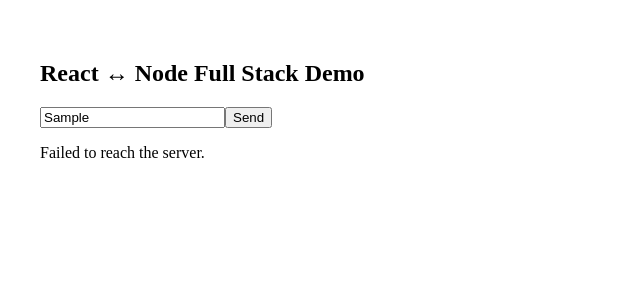
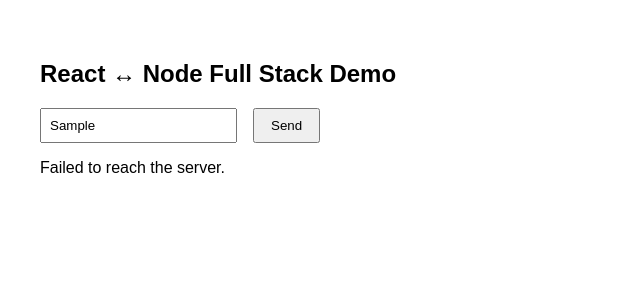
Before and after one commit to bejoy-jbt/Aws_Hello, a React (Create React App) app in the folder frontend/: page / in a window 1280 px wide. Both pictures are taken after typing "Sample" into the empty fields and a click on the button "Send". Shown: the top 300 px of the page, without its empty margins (0-640 px from the left). Built offline with nearby package versions, Linux system fonts and the light colour scheme; no server answers.

Commit message:
Update App.js

```diff
--- a/frontend/src/App.js
+++ b/frontend/src/App.js
@@ -1,3 +1,5 @@
+// src/App.js
+
 import React, { useState } from 'react';
 
 function App() {
@@ -8,7 +10,7 @@
     e.preventDefault();
 
     try {
-      const res = await fetch('http://13.60.220.5:5000/api/greet', {
+      const res = await fetch('/api/greet', {
         method: 'POST',
         headers: { 'Content-Type': 'application/json' },
         body: JSON.stringify({ name })
@@ -25,7 +27,7 @@
   };
 
   return (
-    <div style={{ padding: '2rem' }}>
+    <div style={{ padding: '2rem', fontFamily: 'Arial, sans-serif' }}>
       <h2>React ↔ Node Full Stack Demo</h2>
       <form onSubmit={handleSubmit}>
         <input
@@ -33,10 +35,13 @@
           placeholder="Enter your name"
           value={name}
           onChange={e => setName(e.target.value)}
+          style={{ padding: '0.5rem', marginRight: '1rem' }}
         />
-        <button type="submit">Send</button>
+        <button type="submit" style={{ padding: '0.5rem 1rem' }}>
+          Send
+        </button>
       </form>
-      {response && <p>{response}</p>}
+      {response && <p style={{ marginTop: '1rem' }}>{response}</p>}
     </div>
   );
 }
```
